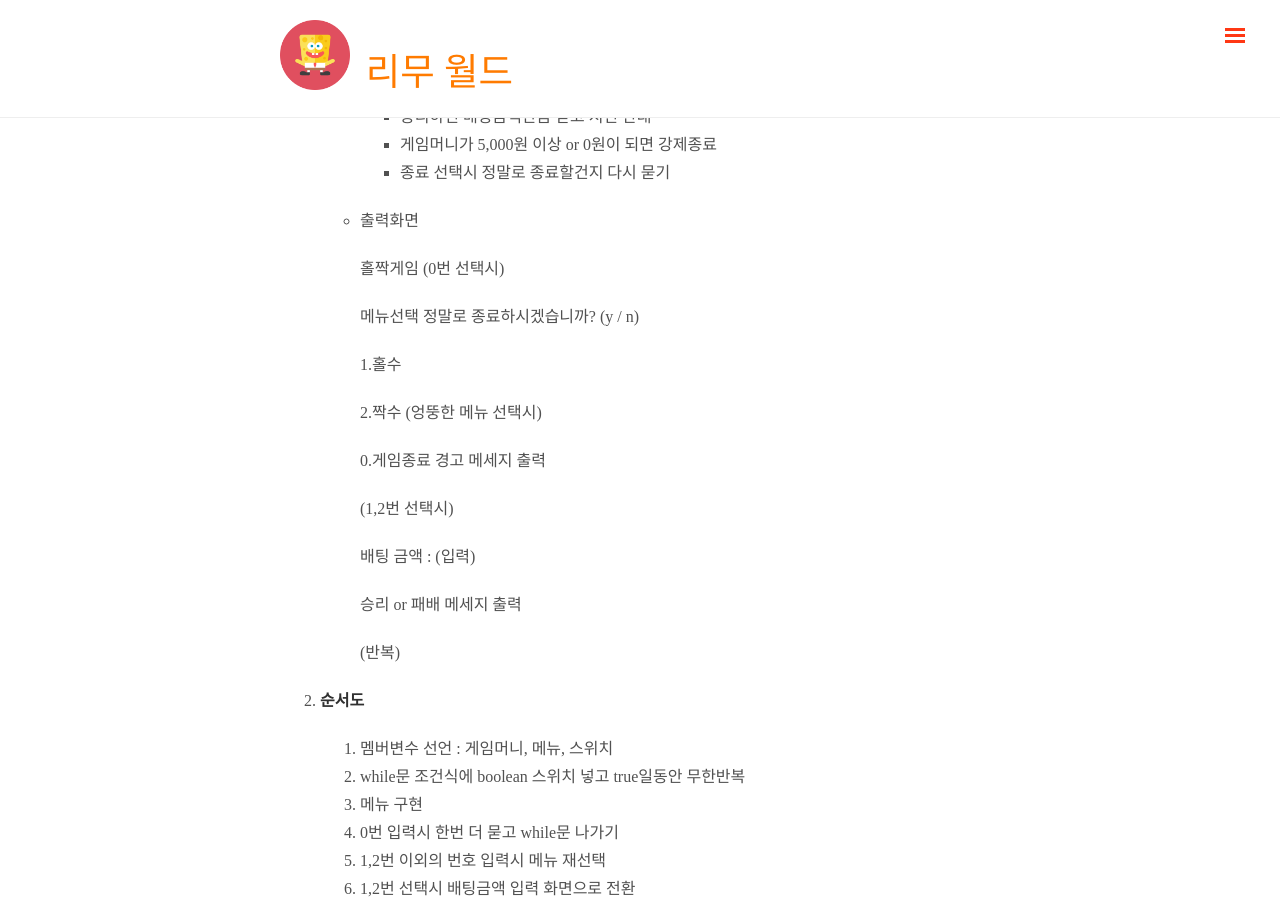
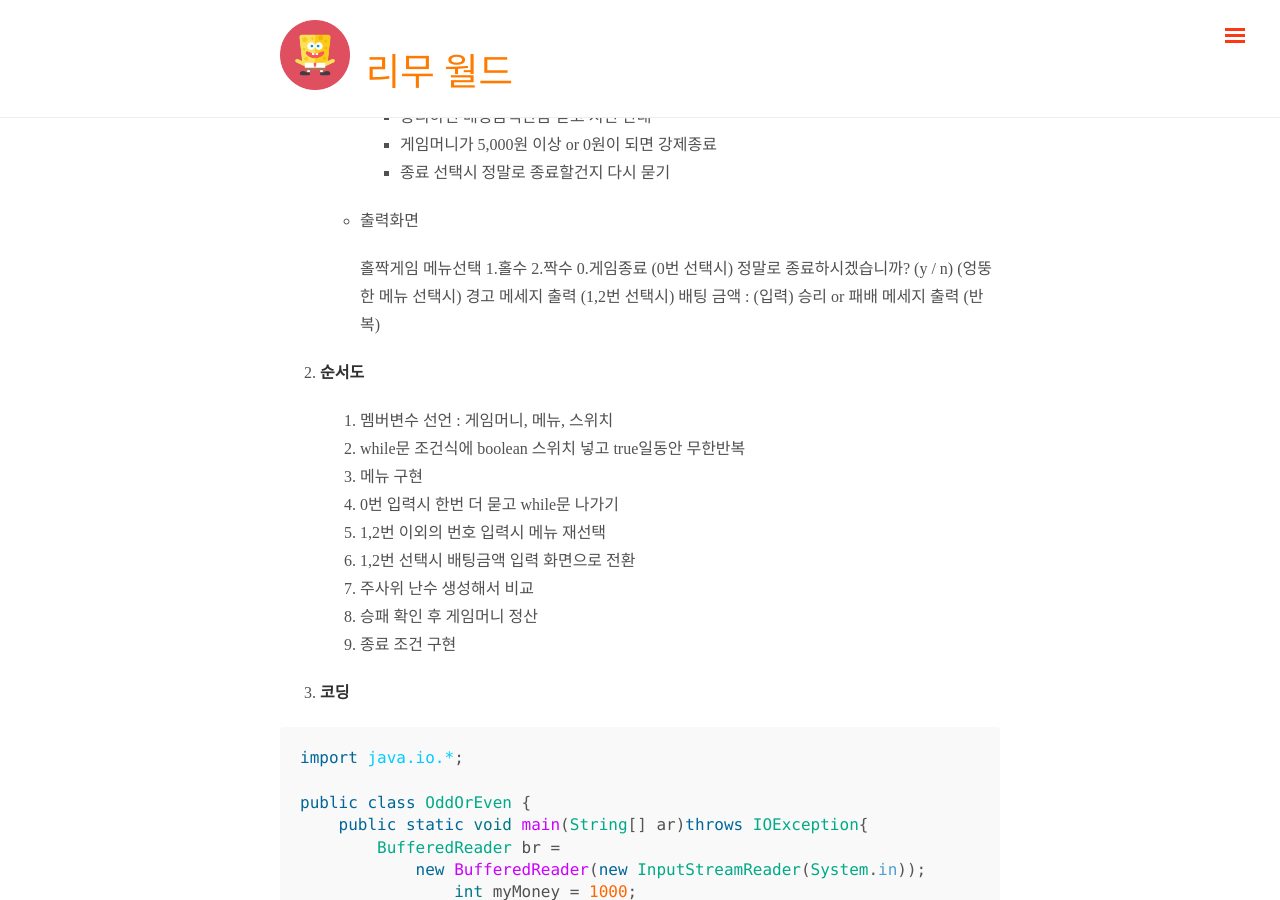
Before and after one commit to limunosekai/limunosekai.github.io, a Jekyll site: the page built from _posts/java/2020-12-09-java-day-8.md, in a window 1280 px wide and 900 px high, scrolled down 508 px. Built offline with Jekyll 4.4.1, drawn with Linux system fonts in a browser that asks for light colours; nearby versions of some CDN libraries; some web fonts are replaced; comment, search, counter and statistics services are not loaded.

Commit message:
오타 수정

````diff
--- a/_posts/java/2020-12-09-java-day-8.md
+++ b/_posts/java/2020-12-09-java-day-8.md
@@ -9,7 +9,7 @@
 
 ---
 
-## Java Day  8 제어문 응용문제(홀짝게임)
+## Java Day 8 제어문 응용문제(홀짝게임)
 
 ---
 
@@ -19,34 +19,25 @@
 
    * 제시된 조건
 
-     * 초기 게임머니 1,000원
-     * 메뉴선택 1. 홀수 2. 짝수 0. 게임종료
-     * 배팅금액 입력 받고 엔터키를 눌러서 홀짝게임 실행
-     * 승리하면 배팅금액만큼 받고 지면 반대
-     * 게임머니가 5,000원 이상 or 0원이 되면 강제종료
-     * 종료 선택시 정말로 종료할건지 다시 묻기
+     - 초기 게임머니 1,000원
+     - 메뉴선택 1. 홀수 2. 짝수 0. 게임종료
+     - 배팅금액 입력 받고 엔터키를 눌러서 홀짝게임 실행
+     - 승리하면 배팅금액만큼 받고 지면 반대
+     - 게임머니가 5,000원 이상 or 0원이 되면 강제종료
+     - 종료 선택시 정말로 종료할건지 다시 묻기
 
    * 출력화면
 
-     홀짝게임							(0번 선택시)
-
-     메뉴선택							정말로 종료하시겠습니까? (y / n)
-
-     1.홀수
-
-     2.짝수								(엉뚱한 메뉴 선택시)
-
-     0.게임종료						 경고 메세지 출력
-
+     홀짝게임
+     메뉴선택 1.홀수 2.짝수 0.게임종료
+     (0번 선택시)
+     정말로 종료하시겠습니까? (y / n)
+     (엉뚱한 메뉴 선택시)
+     경고 메세지 출력
      (1,2번 선택시)
-
      배팅 금액 : (입력)
-
      승리 or 패배 메세지 출력
-
      (반복)
-
-
 
 2. **순서도**
 
@@ -59,8 +50,6 @@
    7. 주사위 난수 생성해서 비교
    8. 승패 확인 후 게임머니 정산
    9. 종료 조건 구현
-
-
 
 3. **코딩**
 
@@ -135,8 +124,6 @@
 }
 ```
 
-
-
 ---
 
 ## 참고 자료
````
